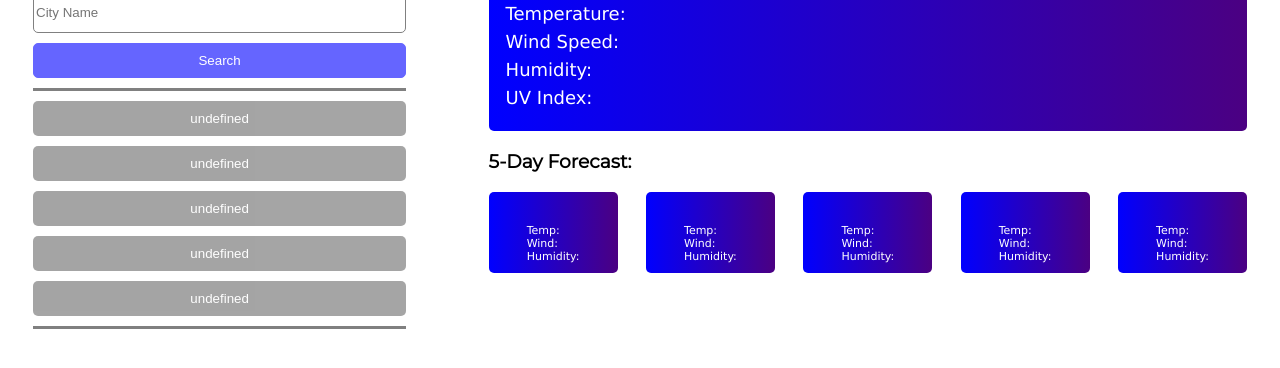
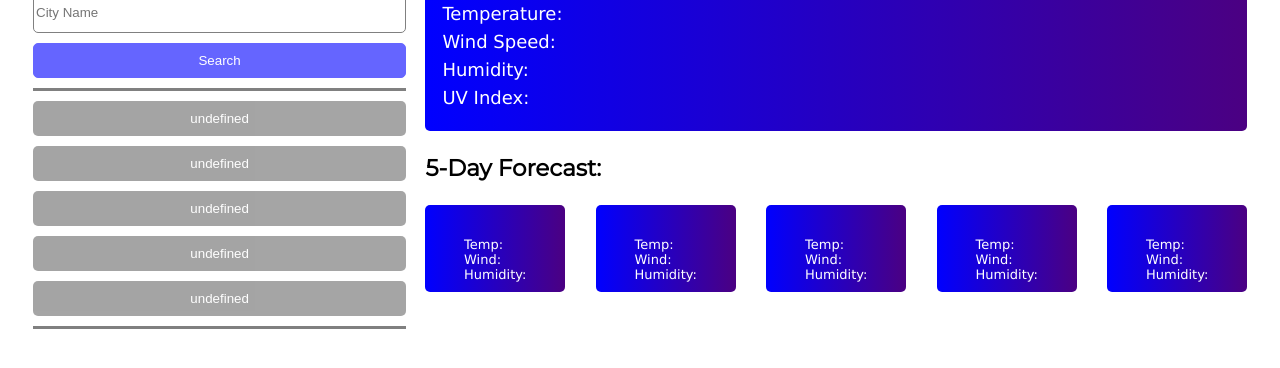
Before and after one commit to theprattler/six-slaundering-salamanders, a plain HTML site: page index.html in a window 1280 px wide. Shown: the part 198-566 px from the top of the page. Drawn offline with Linux system fonts and the light colour scheme.

Commit message:
adjusted font sizes

```diff
--- a/assets/styles.css
+++ b/assets/styles.css
@@ -104,7 +104,7 @@ p {
 .current-forecast-container {
     flex-direction: column;
     align-self: stretch;
-    width: 60%;
+    width: 65%;
     margin-right: 25px;
 }
 
@@ -150,6 +150,10 @@ p {
     justify-content: space-between;
 }
 
+#forecast-head-text {
+    font-size: 23px;
+}
+
 .forecast-box {
     background-image: linear-gradient(to right, var(--primary), var(--secondary));
     width: 17%;
@@ -181,5 +185,5 @@ p {
 
 .forecast-stats-text {
     color: var(--field-text);
-    font-size: 11px;
+    font-size: 13px;
 }
```
